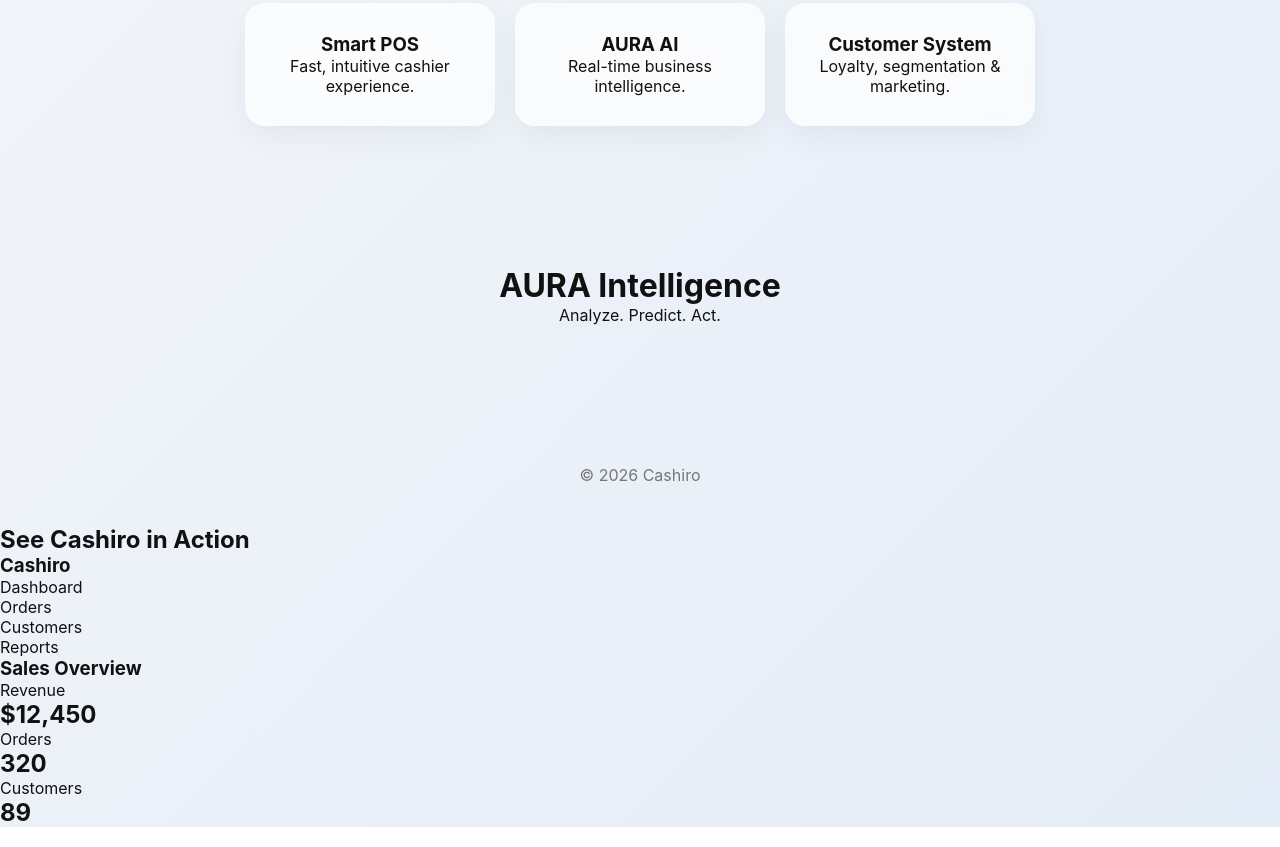
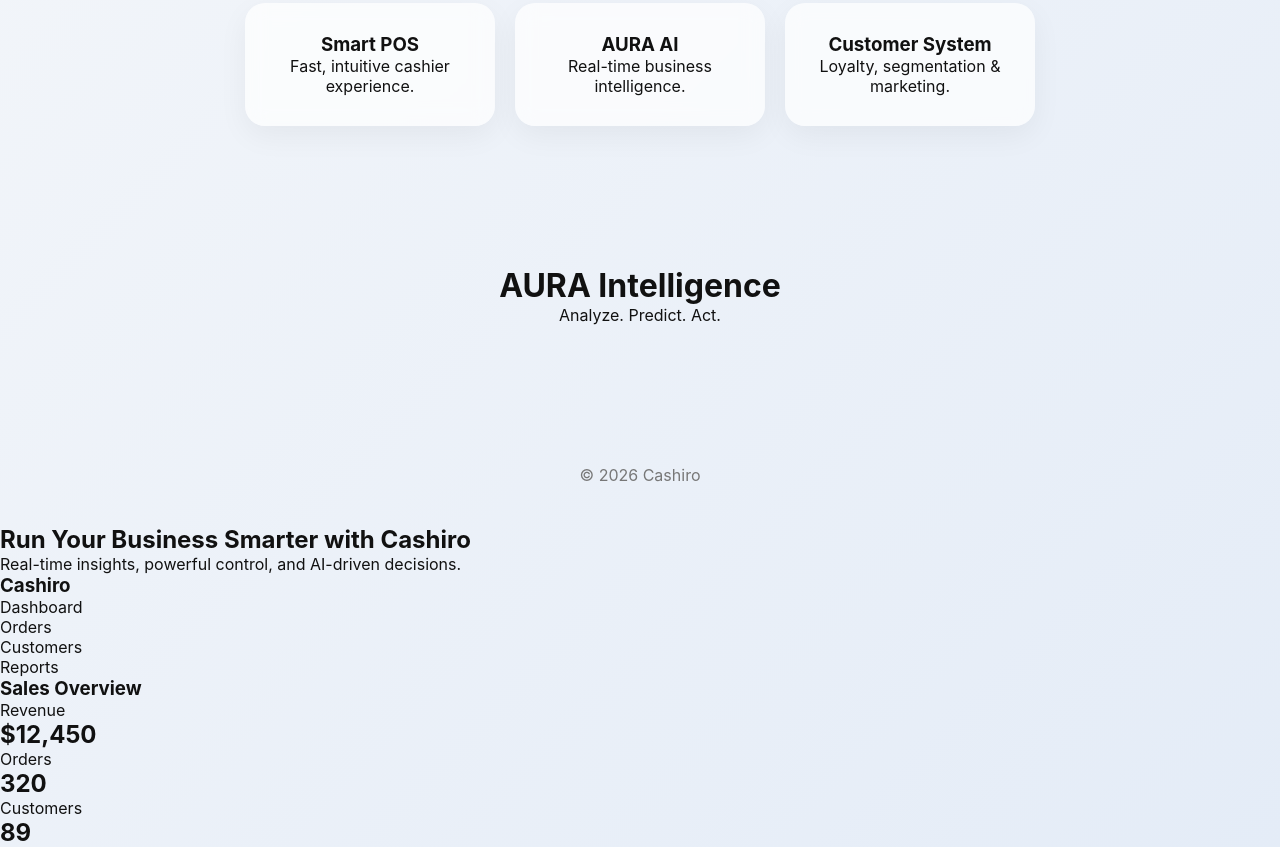
Before and after one commit to BANDAROV-ui/cashiro-landing, a plain HTML site: page index.html in a window 1280 px wide. Shown: the part 585-1432 px from the top of the page. Drawn offline with Linux system fonts and the light colour scheme.

Commit message:
Update index.html

```diff
--- a/index.html
+++ b/index.html
@@ -53,7 +53,8 @@
 
 </body>
 </html><section class="dashboard">
-  <h2>See Cashiro in Action</h2>
+  <h2>Run Your Business Smarter with Cashiro</h2>
+<p>Real-time insights, powerful control, and AI-driven decisions.</p>
 
   <div class="dashboard-preview">
 
```
